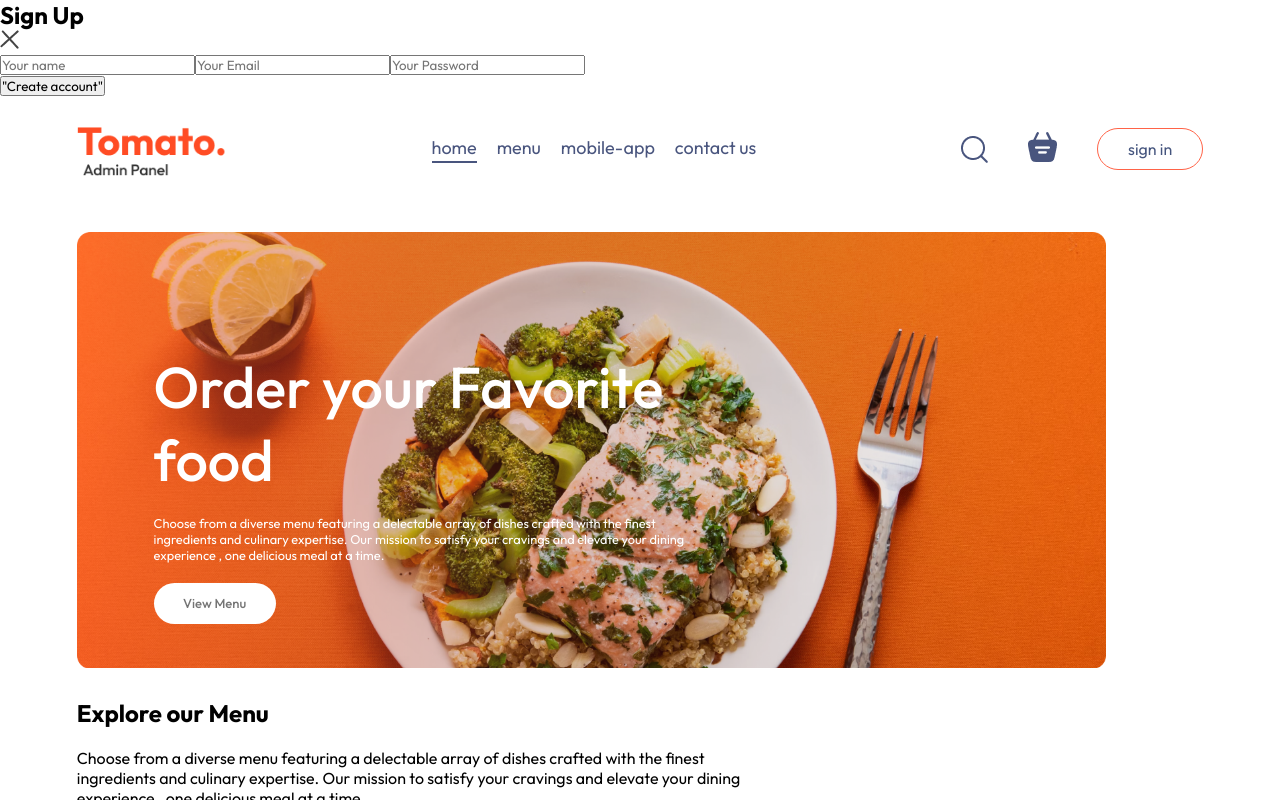
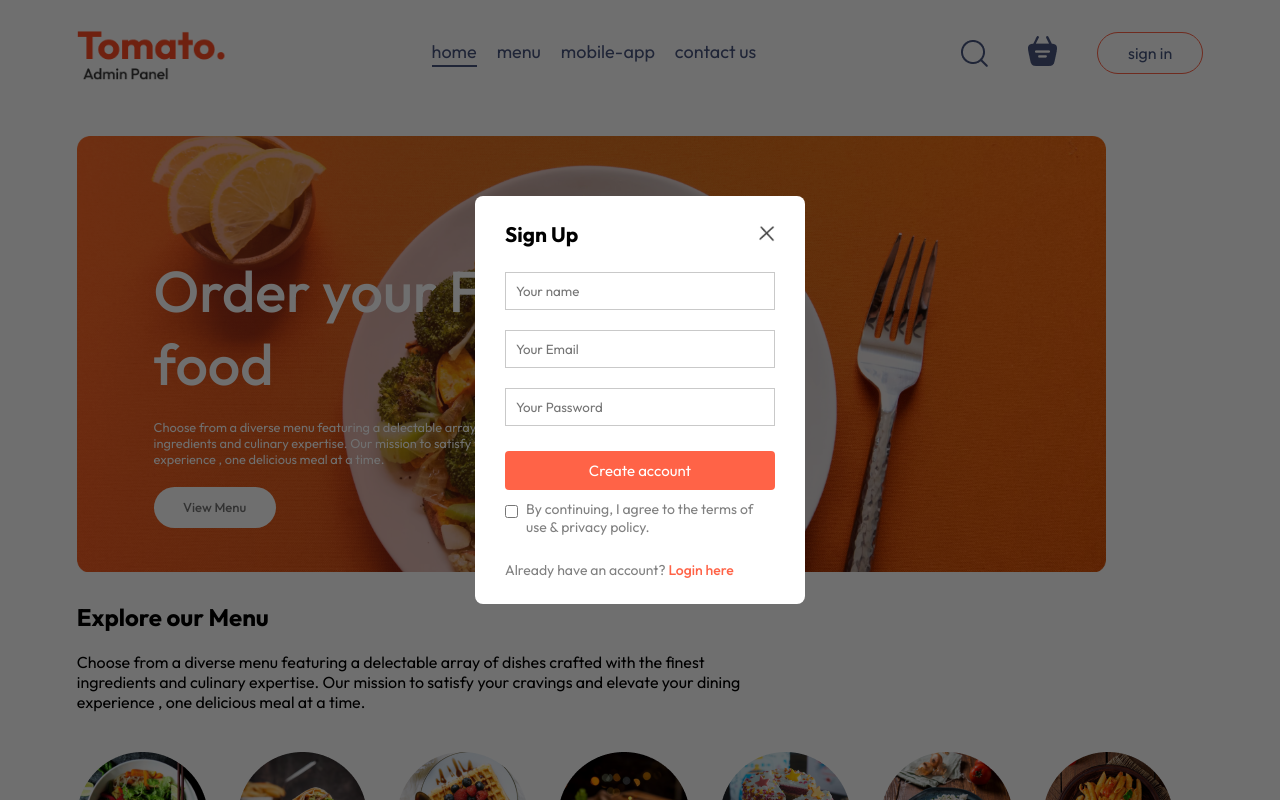
Before and after one commit to TanyaaSrivastava/Tomato, a React (Vite) app: page / in a window 1280 px wide. Both pictures are taken after a click on the button "sign in". Shown: the top 800 px of the page. Built offline with nearby package versions, Linux system fonts and the light colour scheme.

Commit message:
login page done

```diff
--- a/src/components/LoginPopup/LoginPopup.css
+++ b/src/components/LoginPopup/LoginPopup.css
@@ -1 +1,64 @@
-.
+.login-popup{
+    position: absolute;
+    z-index: 1;
+    width: 100%;
+    height: 100%;
+    background-color: #00000090;
+    display: grid;
+}
+.login-popup-container{
+    place-self: center;
+    width: max(23vw,330px);
+    color:#808080;
+    background-color: white;
+    display: flex;
+    flex-direction: column;
+    gap: 25px;
+    padding: 25px 30px;
+    border-radius: 8px;
+    font-size: 14px;
+    animation: fadeIn 0.5s;
+}
+.login-popup-title{
+    display: flex;
+    justify-content: space-between;
+    align-items: center;
+    color: black;
+}
+.login-popup-title img{
+    width: 16px;
+    cursor: pointer;
+}
+.login-popup-inputs{
+    display: flex;
+    flex-direction: column;
+    gap: 20px;
+}
+.login-popup-inputs input{
+    outline: none;
+    border: 1px solid #c9c9c9;
+    padding: 10px;
+}
+.login-popup-container button{
+    border: none;
+    padding: 10px;
+    border-radius: 4px;
+    color: white;
+    background-color: tomato;
+    font-size: 15px;
+    cursor: pointer;
+}
+.login-popup-condition{
+    display: flex;
+    align-items: start;
+    gap: 8px;
+    margin-top: -15px;
+}
+.login-popup-condition input{
+    margin-top: 5px;
+}
+.login-popup p span{
+    color: tomato;
+    font-weight: 500;
+    cursor: pointer;
+}
--- a/src/components/LoginPopup/LoginPopup.jsx
+++ b/src/components/LoginPopup/LoginPopup.jsx
@@ -1,26 +1,54 @@
-import React, { useState } from 'react'
-import './LoginPopup.css'
-import { assets } from '../../assets/assets'
+import React, { useState } from 'react';
+import './LoginPopup.css';
+import { assets } from '../../assets/assets';
 
-const LoginPopup = ({setShowLogin}) => {
+const LoginPopup = ({ setShowLogin }) => {
+  const [currentState, setCurrentState] = useState('Sign Up');
 
-  const [currentState,setCurrentState] = useState("Sign Up")
   return (
-    <div className='login-popup'>
+    <div className="login-popup">
       <form className="login-popup-container">
         <div className="login-popup-title">
           <h2>{currentState}</h2>
-        <img onClick={()=>setShowLogin(false)} src={assets.cross_icon} alt="" />
+          {/* Close button */}
+          <img
+            onClick={() => setShowLogin(false)}
+            src={assets.cross_icon}
+            alt="Close"
+          />
         </div>
+
         <div className="login-popup-inputs">
-         <input type="text" placeholder='Your name' required />
-        <input type="Email" placeholder='Your Email' required/>
-        <input type="Password" placeholder='Your Password' required/>
+          <input type="text" placeholder="Your name" required />
+          <input type="email" placeholder="Your Email" required />
+          <input type="password" placeholder="Your Password" required />
         </div>
-      <button>"Create account"</button>
+
+        {/* Button text changes based on state */}
+        <button>
+          {currentState === 'Sign Up' ? 'Create account' : 'Login'}
+        </button>
+
+        <div className="login-popup-condition">
+          <input type="checkbox" required />
+          <p>By continuing, I agree to the terms of use & privacy policy.</p>
+        </div>
+
+        {/* Toggle between Sign Up and Login */}
+        {currentState === 'Login' ? (
+          <p>
+            Create a new account?
+            <span onClick={() => setCurrentState('Sign Up')}> Click here</span>
+          </p>
+        ) : (
+          <p>
+            Already have an account?
+            <span onClick={() => setCurrentState('Login')}> Login here</span>
+          </p>
+        )}
       </form>
     </div>
-  )
-}
+  );
+};
 
-export default LoginPopup
+export default LoginPopup;
```
Lines whose indentation alone changed are shown as unchanged.
